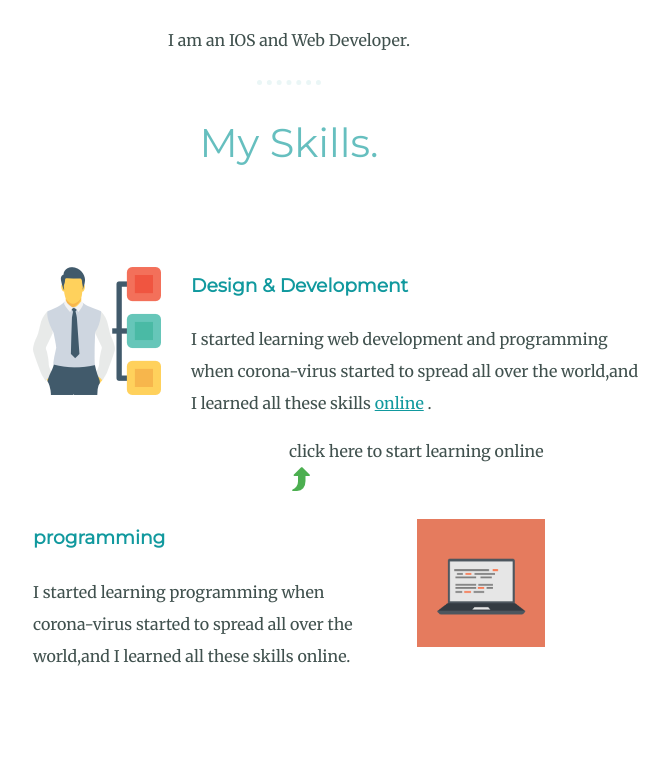
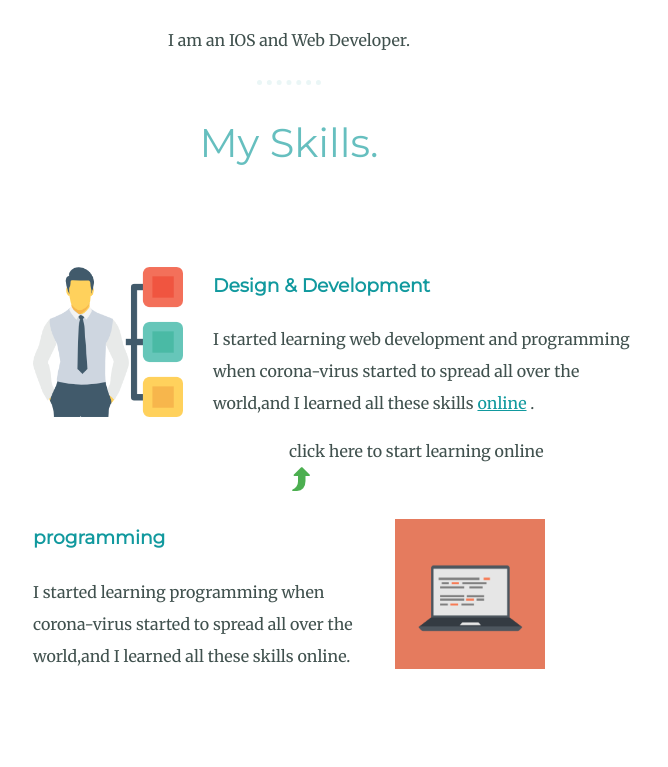
Before and after one commit to abbas3376/amr, a plain HTML site: page index.html in a window 1280 px wide. Shown: the part 977-1744 px from the top of the page, without its empty margins (351-1019 px from the left). Drawn offline with Linux system fonts and the light colour scheme.

Commit message:
Add files via upload

```diff
--- a/css/styles.css
+++ b/css/styles.css
@@ -60,13 +60,13 @@ body {
 }
 
 .worker {
-  width: 25%;
+  width: 150px;
   float: left;
   margin-right: 30px;
 }
 
 .computer {
-  width: 25%;
+  width: 150px;
   float: right;
   margin-left: 30px;
 }
```
